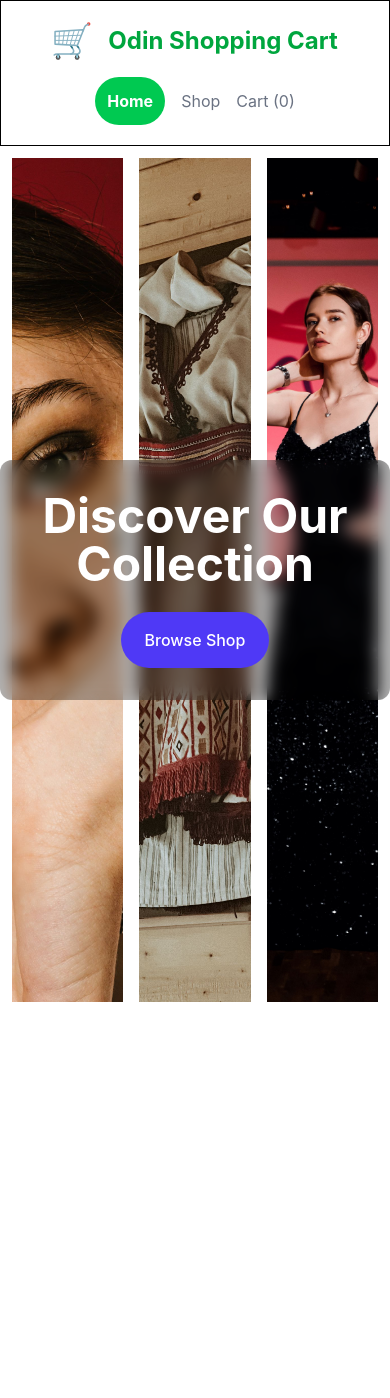
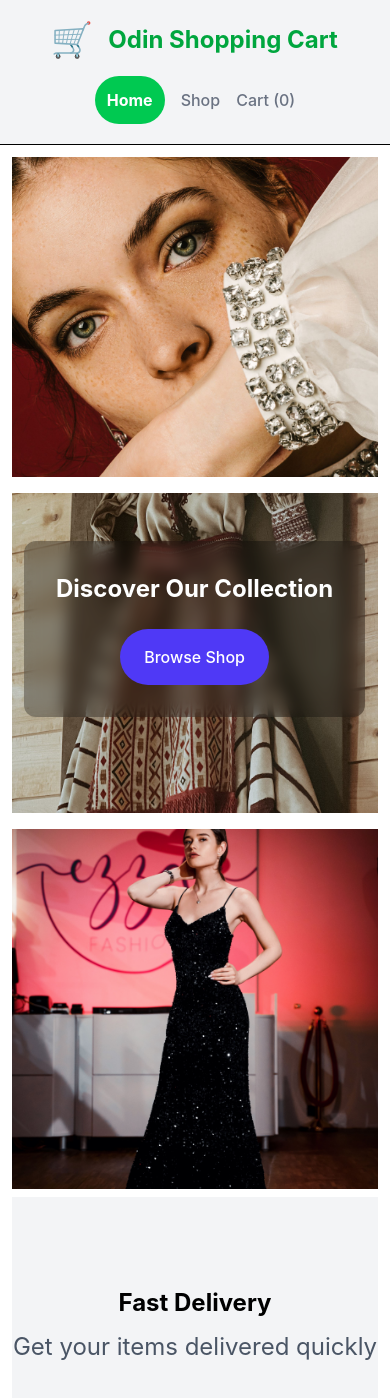
Before and after one commit to Fakecloak/odinProject-shopping-cart, a React (Vite) app: page / in a window 390 px wide. Shown: the top 1398 px of the page. Before the commit the page ends 1014 px from the top, so only its background shows below. Built offline with nearby package versions, Linux system fonts and the light colour scheme.

Commit message:
add mobile responsivene

```diff
--- a/src/components/CartSummary.jsx
+++ b/src/components/CartSummary.jsx
@@ -8,10 +8,10 @@ function CartSummary({cart}) {
     return(
         <div>
             {cart.length === 0 ?
-                (<div className="mx-auto my-40 gap-10 flex flex-col justify-center font-bold text-4xl items-center">
+                (<div className="mx-auto my-40 gap-10 flex flex-col justify-center font-bold text-2xl md:text-4xl items-center">
                 <h1 className="">Your Cart is Empty</h1>
                 <NavLink to='/shop'>
-                    <button className="flex px-6 py-5 font-medium bg-indigo-600 hover:bg-indigo-400 hover:shadow-2xl text-white rounded-full">Go Shopping</button>
+                    <button className="flex p-3 md:px-6 md:py-5 font-medium bg-indigo-600 hover:bg-indigo-400 hover:shadow-2xl text-white rounded-full">Go Shopping</button>
                 </NavLink>
                 </div>) //if cart empty
                 :
--- a/src/components/Navbar.jsx
+++ b/src/components/Navbar.jsx
@@ -11,8 +11,8 @@ function Navbar () {
     // console.log(cart);
 
   return (
-    <nav className=" bg-white p-5 border md:border-b-2">
-      <div className="flex flex-col md:flex-row gap-4 justify-between items-center">
+    <nav className=" bg-gray-100 p-5 border-b md:border-b-2">
+      <div className="flex flex-col md:flex-row gap-4 justify-between font-medium items-center">
         <NavLink to='/'>
           <div className="flex flex-row gap-4 items-center">
             <svg className="w-10 h-10 cursor-pointer" viewBox="0 0 128 128" xmlns="http://www.w3.org/2000/svg" xmlns:xlink="http://www.w3.org/1999/xlink" aria-hidden="true" role="img" preserveAspectRatio="xMidYMid meet">
--- a/src/pages/Home.jsx
+++ b/src/pages/Home.jsx
@@ -12,9 +12,9 @@ function Home() {
     <>
       <div className="relative mx-auto p-3 bg-white">
 
-        <div className="absolute inset-0 flex flex-col items-center justify-center z-10">
+        <div className="mx-3 absolute top-[30%] md:inset-0 flex flex-col items-center justify-center z-10">
           <div className="bg-black/30 backdrop-blur p-8 rounded-xl text-center">
-            <h1 className="text-5xl font-bold text-white mb-6">
+            <h1 className=" text-2xl md:text-5xl font-bold text-white mb-6">
               Discover Our Collection
             </h1>
             <button
@@ -26,24 +26,29 @@ function Home() {
         </div>
 
 
-        <div className="grid grid-cols-3 gap-4">
+        <div className="grid md:grid-cols-3 gap-4">
           <img
             src={card0}
             alt="card 1"
-            className="w-full h-screen object-cover"
+            className="w-full h-80 md:h-screen object-cover"
           />
 
           <img
             src={card3}
             alt="card 2"
-            className="w-full h-screen object-cover"
+            className="w-full h-80 md:h-screen object-cover"
           />
 
           <img
             src={card2}
             alt="card 3"
-            className="w-full h-screen object-cover"
+            className="w-full h-90 md:h-screen object-cover"
           />
+        </div>
+
+        <div className=" mt-2 bg-gray-100 w-full h-64 flex flex-col gap-3 justify-center items-center">
+          <div className="text-2xl md:text-5xl font-bold">Fast Delivery</div>
+          <div className="text-2xl md:text-5xl text-gray-600">Get your items delivered quickly</div>
         </div>
 
       </div>
```
